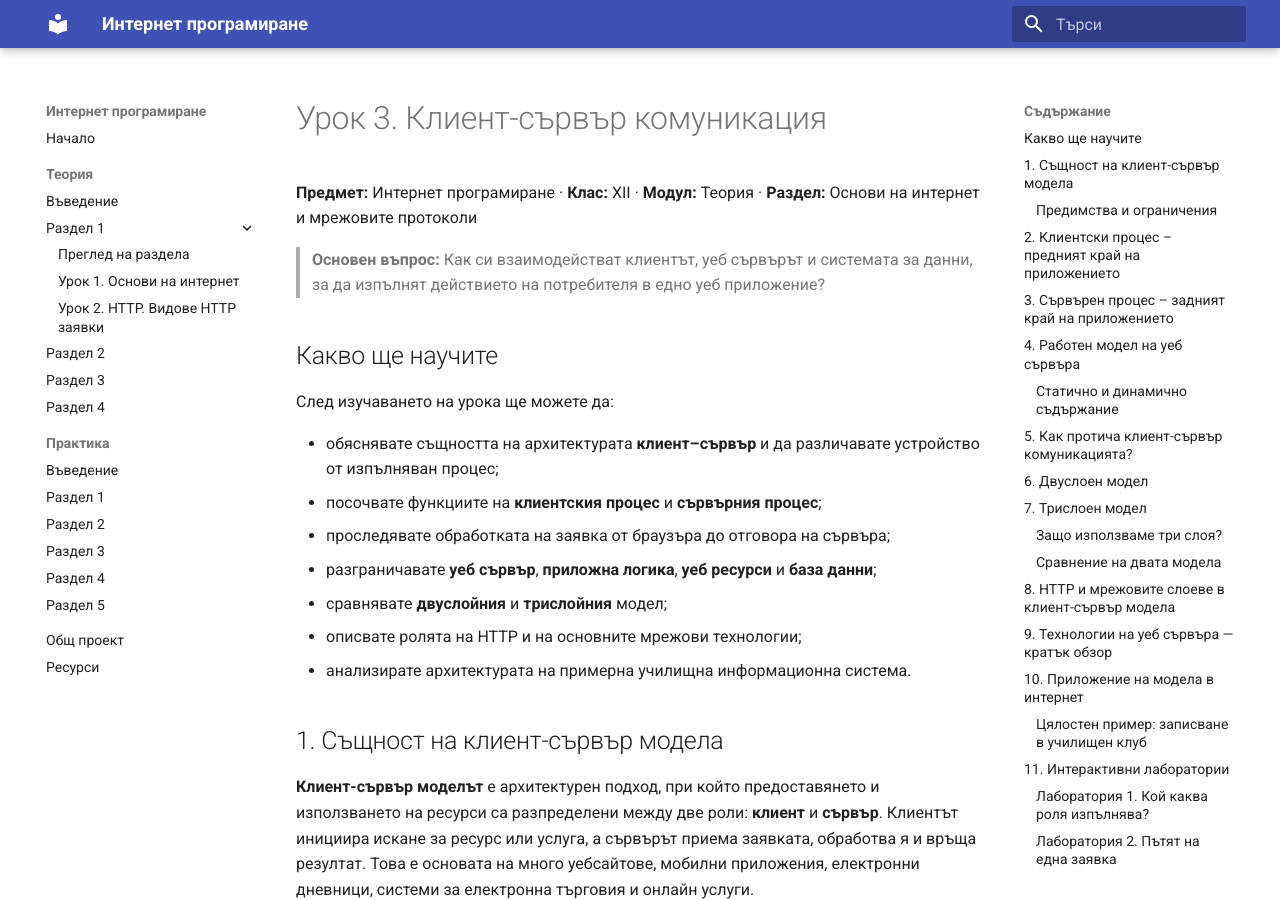
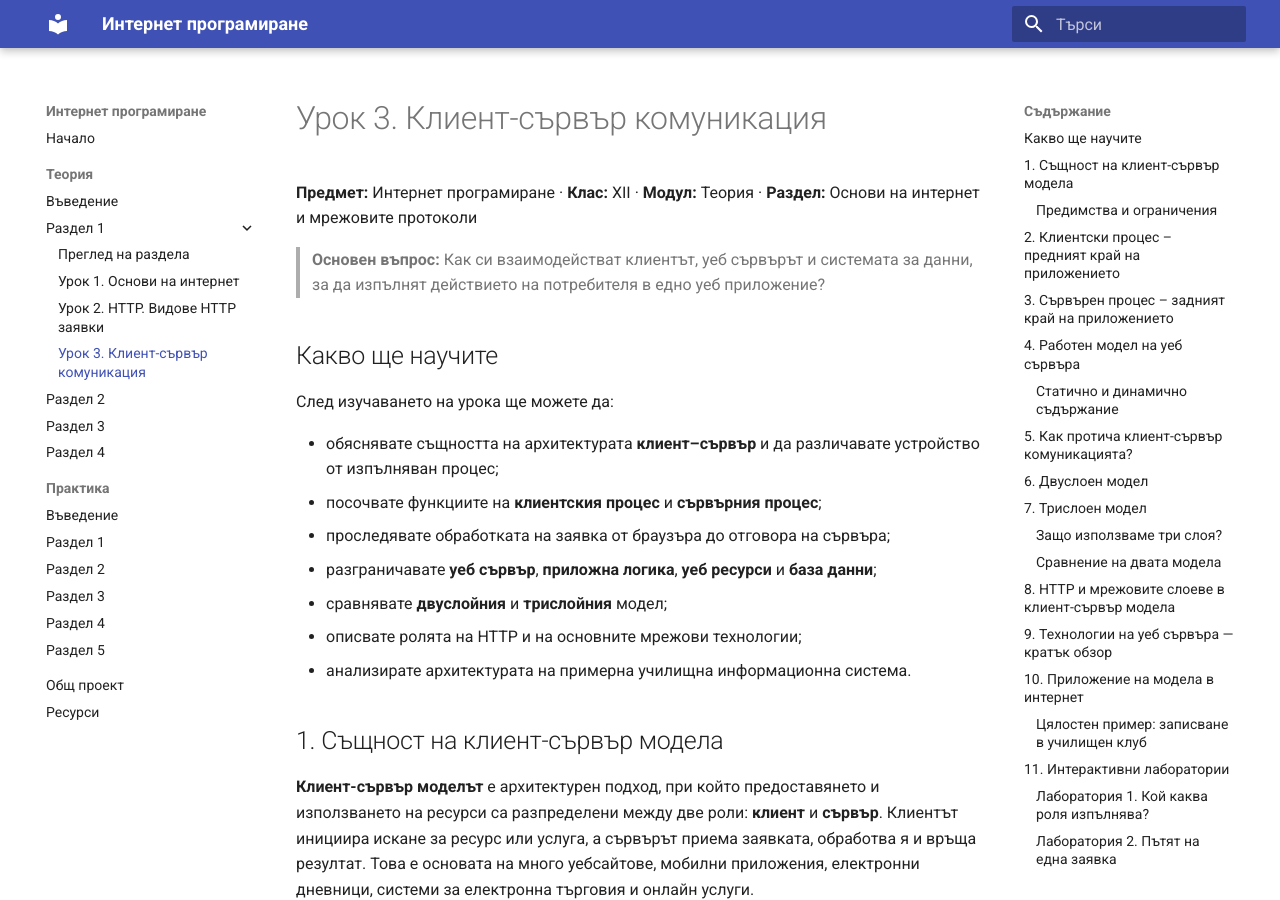
Before and after one commit to IlkoIliev/internet-programirane, an MkDocs documentation site: the page built from docs/teoria/razdel-1/urok-03-klient-sarvar-komunikatsia.md, in a window 1280 px wide and 900 px high. Built offline with MkDocs 1.6.1 and Material for MkDocs 9.7.7, drawn with Linux system fonts in a browser that asks for light colours.

Commit message:
Add lesson on client-server communication

```diff
--- a/mkdocs.yml
+++ b/mkdocs.yml
@@ -23,6 +23,7 @@ nav:
           - Преглед на раздела: teoria/razdel-1/index.md
           - "Урок 1. Основи на интернет": teoria/razdel-1/urok-01-osnovi-na-internet.md
           - "Урок 2. HTTP. Видове HTTP заявки": teoria/razdel-1/urok-02-http-vidove-zayavki.md
+          - "Урок 3. Клиент-сървър комуникация": teoria/razdel-1/urok-03-klient-sarvar-komunikatsia.md
       - Раздел 2: teoria/razdel-2/index.md
       - Раздел 3: teoria/razdel-3/index.md
       - Раздел 4: teoria/razdel-4/index.md
```
